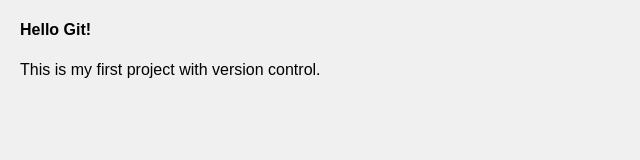
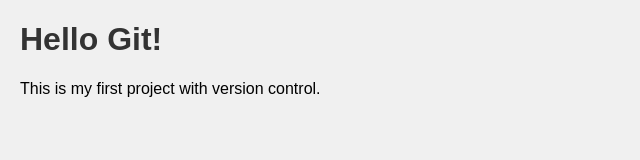
Before and after one commit to reckyvalerian/PW2, a plain HTML site: page index.html in a window 1280 px wide. Shown: the whole page, without its empty margins (0-640 px from the left). Drawn offline with Linux system fonts and the light colour scheme.

Commit message:
Change header from h4 to h1 for visibility..

```diff
--- a/index.html
+++ b/index.html
@@ -5,7 +5,7 @@
 <link rel="stylesheet" href="style.css">
 </head>
 <body>
-    <h4>Hello Git!</h4>
+    <h1>Hello Git!</h1>
     <p>This is my first project with version control.</p>
 </body>
 </html>
```
